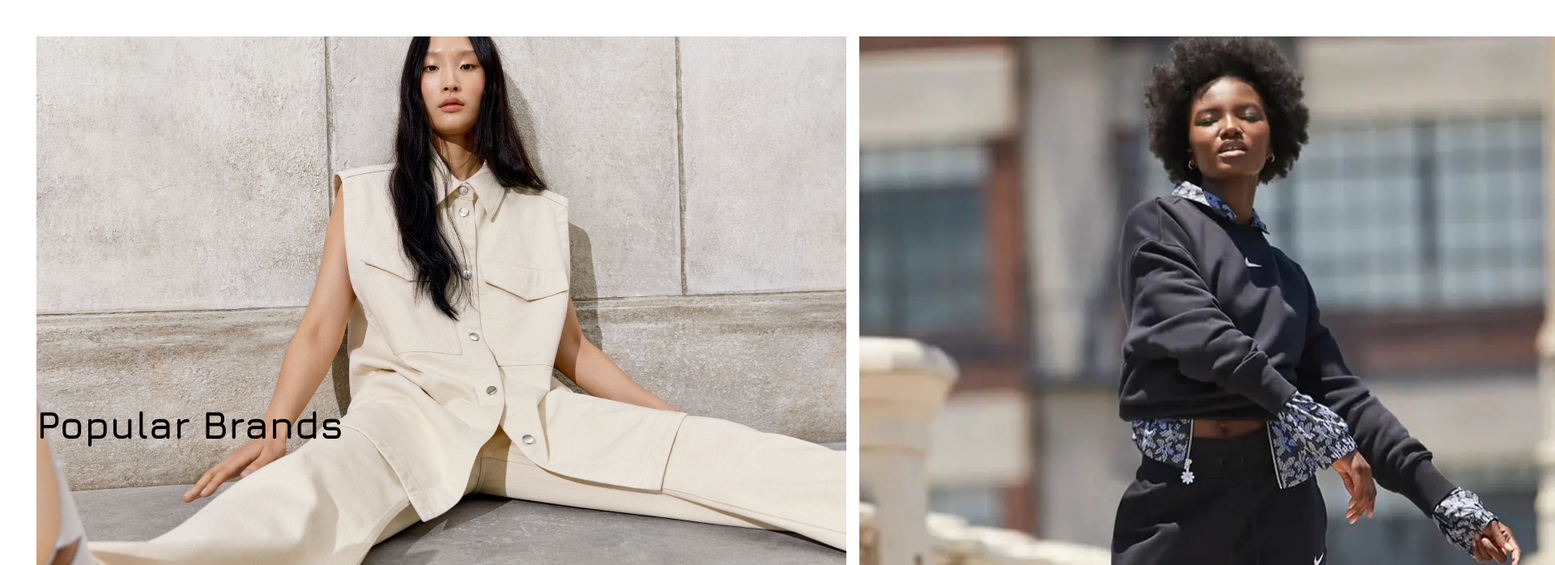
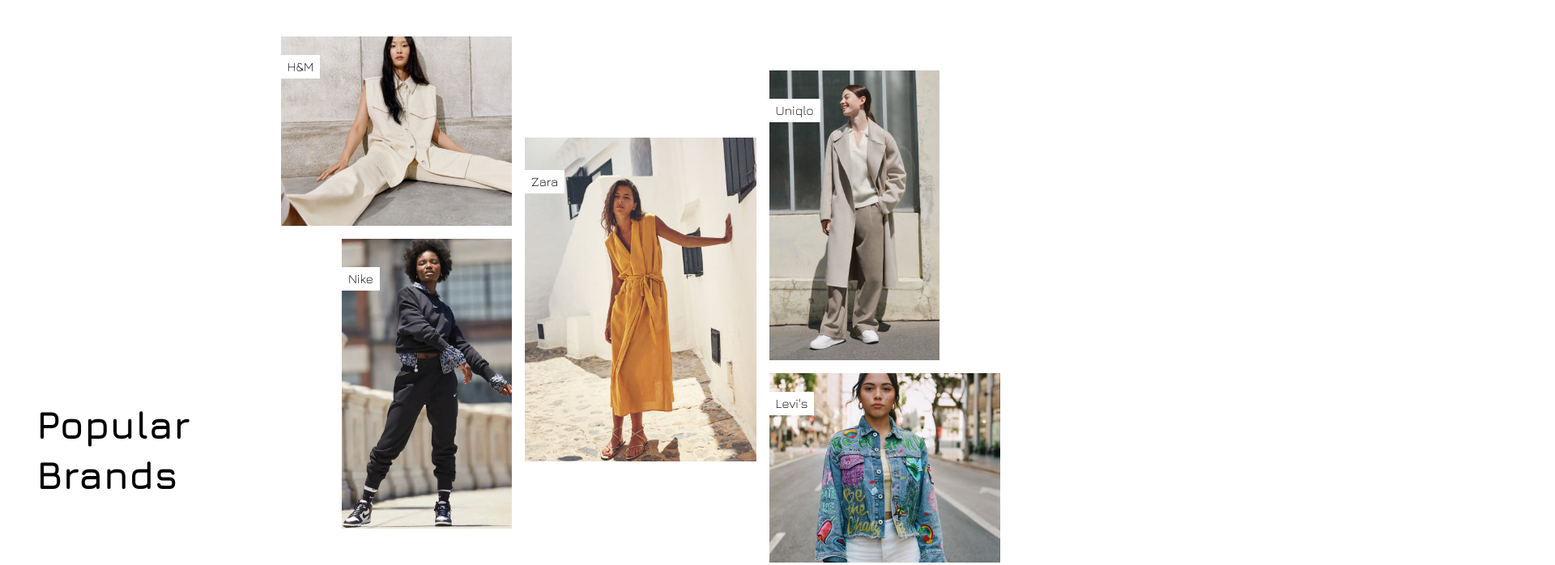
Before and after one commit to JenylleRasmine/grid_gallery, a plain HTML site: page index.html in a window 1280 px wide. Shown: the top 698 px of the page at 81% size, 1920 px wide, since content can reach past the window. Drawn offline with nearby package versions, Linux system fonts and the light colour scheme.

Commit message:
index.html

```diff
--- a/index.html
+++ b/index.html
@@ -10,11 +10,36 @@
 <body>
     <div class="container">
         <div class="grid">
-            <img src="images/h&m.jpg" alt="h&m">
-            <img src="images/nike.jpg" alt="nike">
-            <img src="images/zara.jpg" alt="zara">
-            <img src="images/uniqlo.jpg" alt="uniqlo">
-            <img src="images/levis.jpg" alt="levis">
+            <div class="item">
+                <img src="images/h&m.jpg" alt="h&m">
+                <div class="brand-name">
+                    H&M
+                </div>
+            </div>
+            <div class="item">
+                <img src="images/nike.jpg" alt="nike">
+                <div class="brand-name">
+                    Nike
+                </div>
+            </div>
+            <div class="item">
+                <img src="images/zara.jpg" alt="zara">
+                <div class="brand-name">
+                    Zara
+                </div>
+            </div>
+            <div class="item">
+                <img src="images/uniqlo.jpg" alt="uniqlo">
+                <div class="brand-name">
+                    Uniqlo
+                </div>
+            </div>
+            <div class="item">
+                <img src="images/levis.jpg" alt="levis">
+                <div class="brand-name">
+                    Levi's
+                </div>
+            </div>
             <div class="title">
                 <h1>Popular Brands</h1>
             </div>
```
